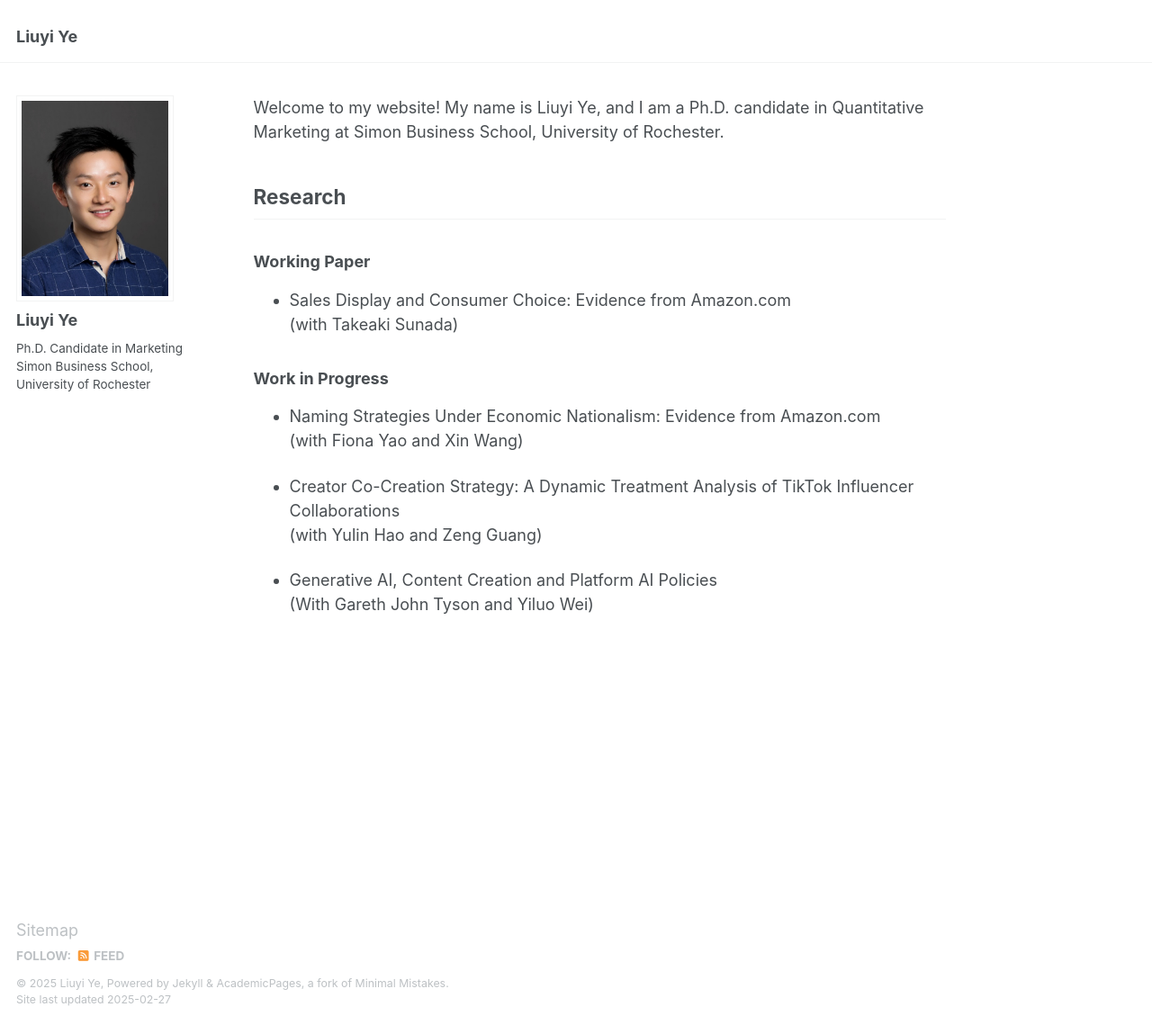
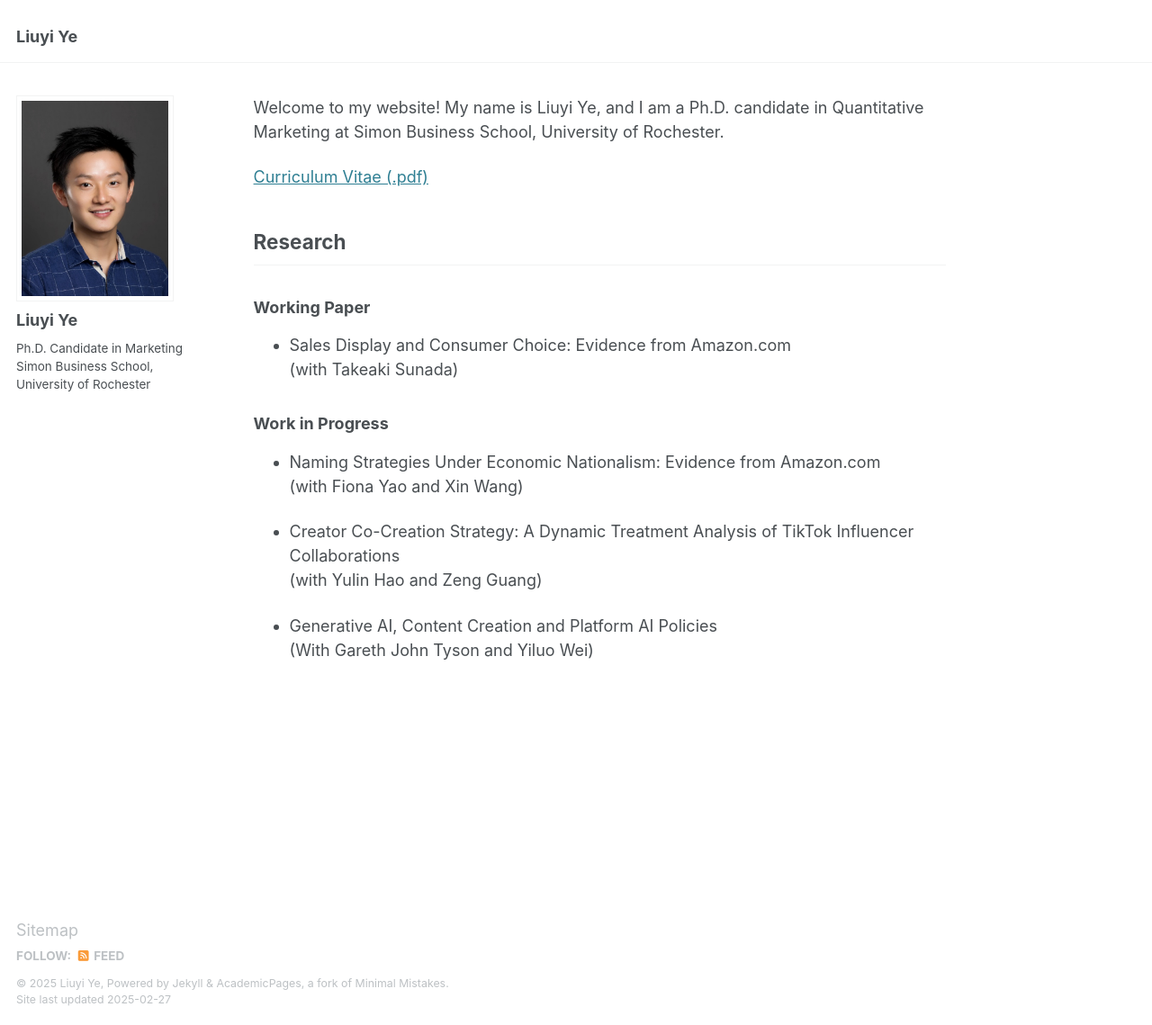
Before and after one commit to jamesyeh111/liuyiye, a Jekyll site: the page built from _pages/about.md, in a window 1280 px wide and 1139 px high. Shown: the whole window at 90% size. Built offline with Jekyll 4.4.1, drawn with Linux system fonts in a browser that asks for light colours.

Commit message:
Update about.md

```diff
--- a/_pages/about.md
+++ b/_pages/about.md
@@ -14,6 +14,7 @@ Welcome to my website! My name is Liuyi Ye, and I am a Ph.D. candidate in Quanti
 
 
 
+[Curriculum Vitae (.pdf)](https://www.dropbox.com/scl/fo/ue2vo3waytje2az09dxek/ABs02V6MnqpZw15rXYtYVNY?rlkey=rnfpl2dwbuddotw9mb73bctfr&st=l5dnjkdo&dl=0)
 
 ## Research
 
```
